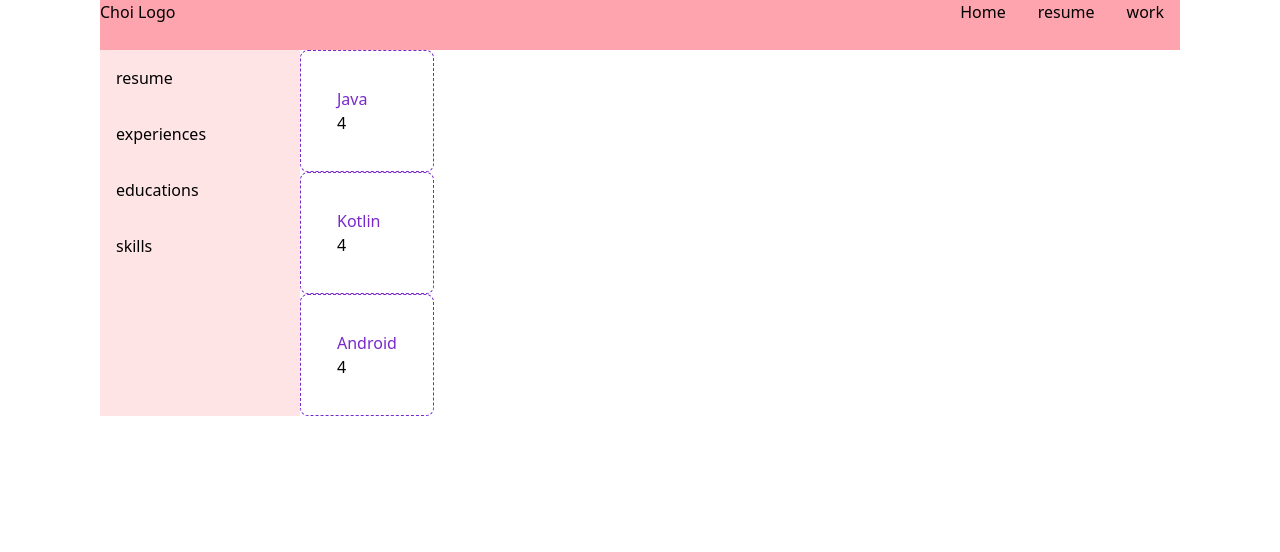
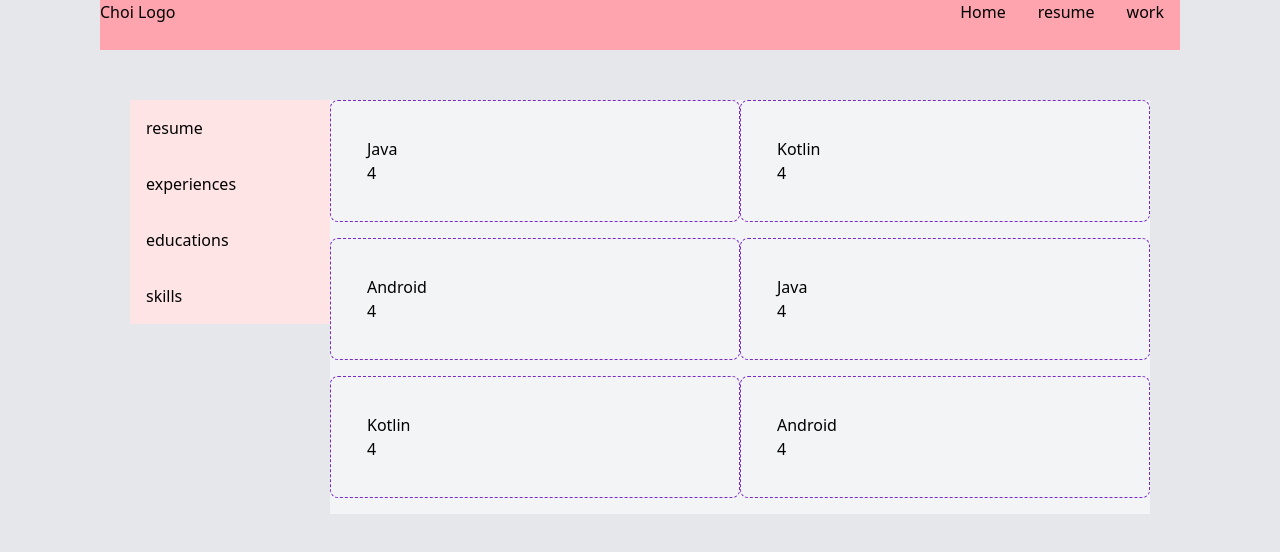
Before and after one commit to Eun-ha/galaxychoiportfolio, a Next.js app: page /resume/1 in a window 1280 px wide. Shown: the top 552 px of the page. Built offline with nearby package versions, Linux system fonts and the light colour scheme.

Commit message:
Style: css resume 레이아웃 조정 중간커밋

```diff
--- a/app/layout.tsx
+++ b/app/layout.tsx
@@ -26,7 +26,7 @@ export default function RootLayout({
   return (
     <html lang="en">
       <body
-        className={`${geistSans.variable} ${geistMono.variable} antialiased`}
+        className={`${geistSans.variable} ${geistMono.variable} antialiased bg-gray-200`}
       >
         <div className="wrapper w-auto lg:w-[1080px] my-0 mx-auto">
           <header className="flex h-[50px] bg-rose-300 justify-between">
--- a/app/resume/[slug]/page.tsx
+++ b/app/resume/[slug]/page.tsx
@@ -4,7 +4,7 @@ import { TitlesDescriptions } from "@/components/titles-descriptions";
 export default async function Page({ params }: { params: { slug: string } }) {
   const id = await params;
   return (
-    <main className="block">
+    <main className="block w-full bg-gray-100">
       <TitlesDescriptions category={id.slug} />
       <ResumeContents category={id.slug} />
     </main>
--- a/app/resume/layout.tsx
+++ b/app/resume/layout.tsx
@@ -6,7 +6,7 @@ export default async function Layout({
   children: React.ReactNode;
 }>) {
   return (
-    <div className="lg:flex">
+    <div className="mx-[20px] my-[20px] lg:flex lg:items-start lg:mx-[30px] lg:my-[50px]">
       <ResumeAside />
       {children}
     </div>
--- a/components/boundary.tsx
+++ b/components/boundary.tsx
@@ -26,7 +26,7 @@ export const Boundary = (Props: Category) => {
         "border-point-cyan  [&_h3]:text-point-cyan": category === "experiences",
         "border-point-orange [&_h3]:text-point-orange":
           category === "educations",
-        "border-point-violet [&_h3]:text-point-violet": category === "skills",
+        "border-point-violet h3:text-point-violet": category === "skills",
       })}
     >
       {children}
--- a/components/button-list.tsx
+++ b/components/button-list.tsx
@@ -34,10 +34,10 @@ export const ButtonList = ({
   return (
     <aside
       className={clsx(
-        "bg-rose-100 z-10 flex place-content-evenly lg:block lg:place-content-start lg:w-[200px]",
+        "bg-rose-100 z-10 flex place-content-evenly lg:block lg:place-content-start lg:shrink-0 lg:w-[200px]",
         {
           "fixed-none": !stickyClass,
-          "fixed top-0 w-full lg:static lg:w-auto": stickyClass,
+          "fixed left-0 top-0 w-full lg:static lg:w-auto": stickyClass,
         }
       )}
     >
--- a/components/button.tsx
+++ b/components/button.tsx
@@ -19,17 +19,17 @@ export const Button = ({
     segment === category.segment ||
     segment === category.slug;
 
-  const checkType = category.button;
+  const checkCategory = category.button;
 
   return (
     <Link
       href={href}
       className={clsx("inline-block p-4 z-10 lg:block", {
         "text-black": !isActive,
-        "text-point-pink": isActive && checkType === "resume",
-        "text-point-cyan": isActive && checkType === "experiences",
-        "text-point-orange": isActive && checkType === "educations",
-        "text-point-violet": isActive && checkType === "skills",
+        "text-point-pink": isActive && checkCategory === "resume",
+        "text-point-cyan": isActive && checkCategory === "experiences",
+        "text-point-orange": isActive && checkCategory === "educations",
+        "text-point-violet": isActive && checkCategory === "skills",
       })}
     >
       {category.button}
--- a/components/resume-content.tsx
+++ b/components/resume-content.tsx
@@ -9,6 +9,7 @@ import {
 } from "@/data/resume";
 import { useEffect, useState } from "react";
 import { Boundary } from "./boundary";
+import clsx from "clsx";
 
 export const ResumeContent = ({
   type,
@@ -36,10 +37,25 @@ export const ResumeContent = ({
     setContents(getData());
   }, [type]); // 빈 배열을 넣으면 한 번만 실행됨
 
+  const checkCategory = type;
+
+  console.log(checkCategory);
+
   return (
-    <section>
+    <section
+      className={clsx("", {
+        "lg:flex lg:flex-wrap lg:justify-start":
+          checkCategory === "educations" || checkCategory === "skills",
+      })}
+    >
       {contents.map((content, index) => (
-        <article key={index}>
+        <article
+          key={index}
+          className={clsx("mb-2 lg:mb-4", {
+            "lg:mt-0 lg:basis-1/2":
+              checkCategory === "educations" || checkCategory === "skills",
+          })}
+        >
           <Boundary category={type}>
             {type === "educations" && (
               <>
--- a/components/resume-description.tsx
+++ b/components/resume-description.tsx
@@ -7,7 +7,7 @@ export function ResumeDescription() {
   return (
     <section>
       {content.map((x, index) => (
-        <article key={index}>
+        <article key={index} className="mb-2 lg:mb-4">
           <Boundary>
             <h3>-업무명: {x.title}</h3>
             <p>-기간: {x.date}</p>
--- a/components/resume-main.tsx
+++ b/components/resume-main.tsx
@@ -3,7 +3,7 @@ import { ResumeDescription } from "./resume-description";
 
 export function ResumeMain() {
   return (
-    <main className="w-full">
+    <main className="w-full bg-gray-100">
       <ResumeDescription />
     </main>
   );
--- a/components/titles-descriptions.tsx
+++ b/components/titles-descriptions.tsx
@@ -13,9 +13,9 @@ export const TitlesDescriptions = (Props: Category) => {
   return (
     <>
       {content.map((content, index) => (
-        <section key={index}>
-          <h2>{content.title}</h2>
-          <p>{content.desc}</p>
+        <section key={index} className="p-4">
+          <h2 className="text-xl">{content.title}</h2>
+          <p className="text-lg">{content.desc}</p>
         </section>
       ))}
     </>
--- a/data/resume.ts
+++ b/data/resume.ts
@@ -89,6 +89,34 @@ export const resume: Resume[] = [
         description:
           "Developed and maintained Android applications for Samsung Smart TV. Worked on various projects including SmartThings, Samsung Health, and Samsung Pay.",
       },
+      {
+        company: "Samsung Electronics",
+        title: "Software Engineer Intern",
+        date: "2017.07 - 2017.12",
+        description:
+          "Developed and maintained Android applications for Samsung Smart TV. Worked on various projects including SmartThings, Samsung Health, and Samsung Pay.",
+      },
+      {
+        company: "Samsung Electronics",
+        title: "Software Engineer Intern",
+        date: "2016.07 - 2016.12",
+        description:
+          "Developed and maintained Android applications for Samsung Smart TV. Worked on various projects including SmartThings, Samsung Health, and Samsung Pay.",
+      },
+      {
+        company: "Samsung Electronics",
+        title: "Software Engineer Intern",
+        date: "2017.07 - 2017.12",
+        description:
+          "Developed and maintained Android applications for Samsung Smart TV. Worked on various projects including SmartThings, Samsung Health, and Samsung Pay.",
+      },
+      {
+        company: "Samsung Electronics",
+        title: "Software Engineer Intern",
+        date: "2016.07 - 2016.12",
+        description:
+          "Developed and maintained Android applications for Samsung Smart TV. Worked on various projects including SmartThings, Samsung Health, and Samsung Pay.",
+      },
     ],
     educations: [
       {
@@ -96,8 +124,40 @@ export const resume: Resume[] = [
         degree: "Bachelor of Science in Computer Science",
         date: "2014.09 - 2018.06",
       },
+      {
+        school: "University of California, San Diego",
+        degree: "Bachelor of Science in Computer Science",
+        date: "2014.09 - 2018.06",
+      },
+      {
+        school: "University of California, San Diego",
+        degree: "Bachelor of Science in Computer Science",
+        date: "2014.09 - 2018.06",
+      },
+      {
+        school: "University of California, San Diego",
+        degree: "Bachelor of Science in Computer Science",
+        date: "2014.09 - 2018.06",
+      },
+      {
+        school: "University of California, San Diego",
+        degree: "Bachelor of Science in Computer Science",
+        date: "2014.09 - 2018.06",
+      },
     ],
     skills: [
+      {
+        name: "Java",
+        level: 4,
+      },
+      {
+        name: "Kotlin",
+        level: 4,
+      },
+      {
+        name: "Android",
+        level: 4,
+      },
       {
         name: "Java",
         level: 4,
```
